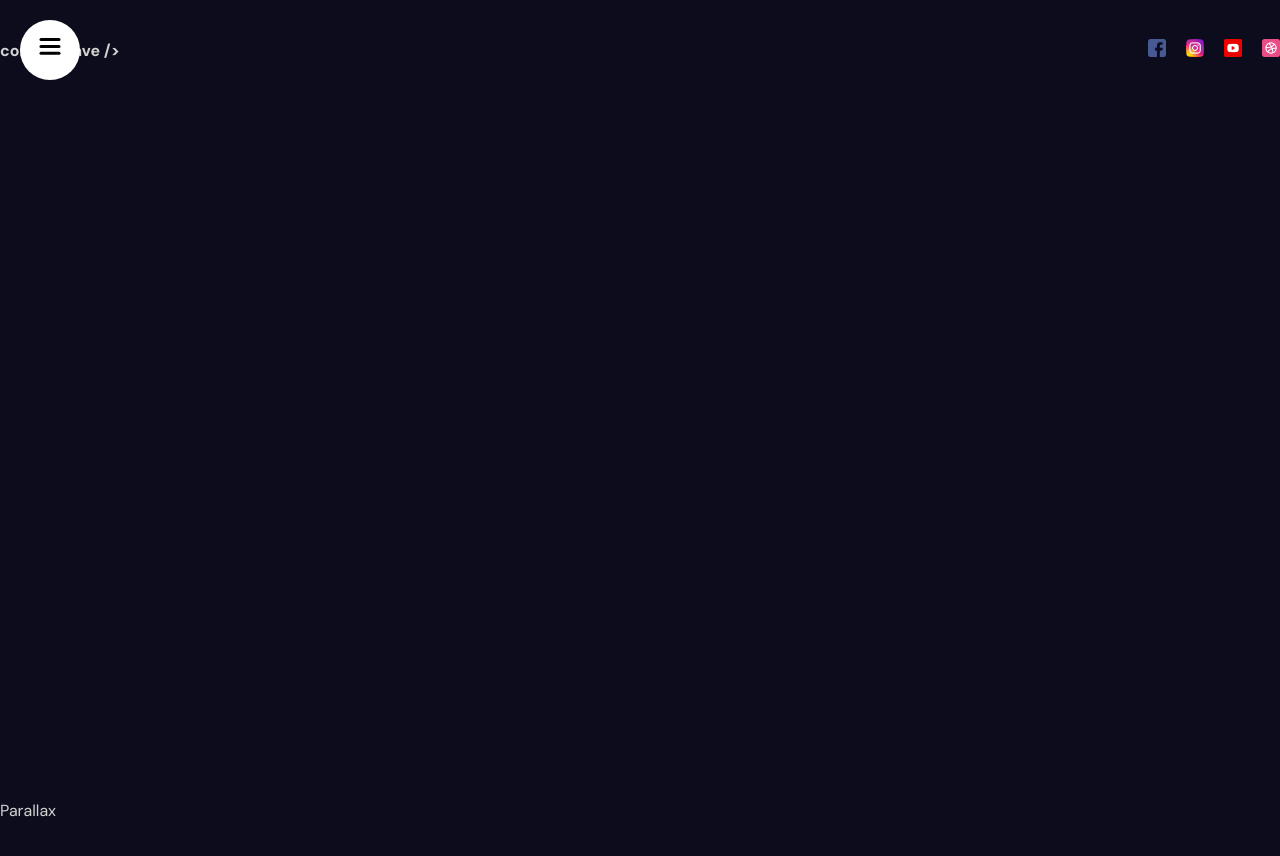
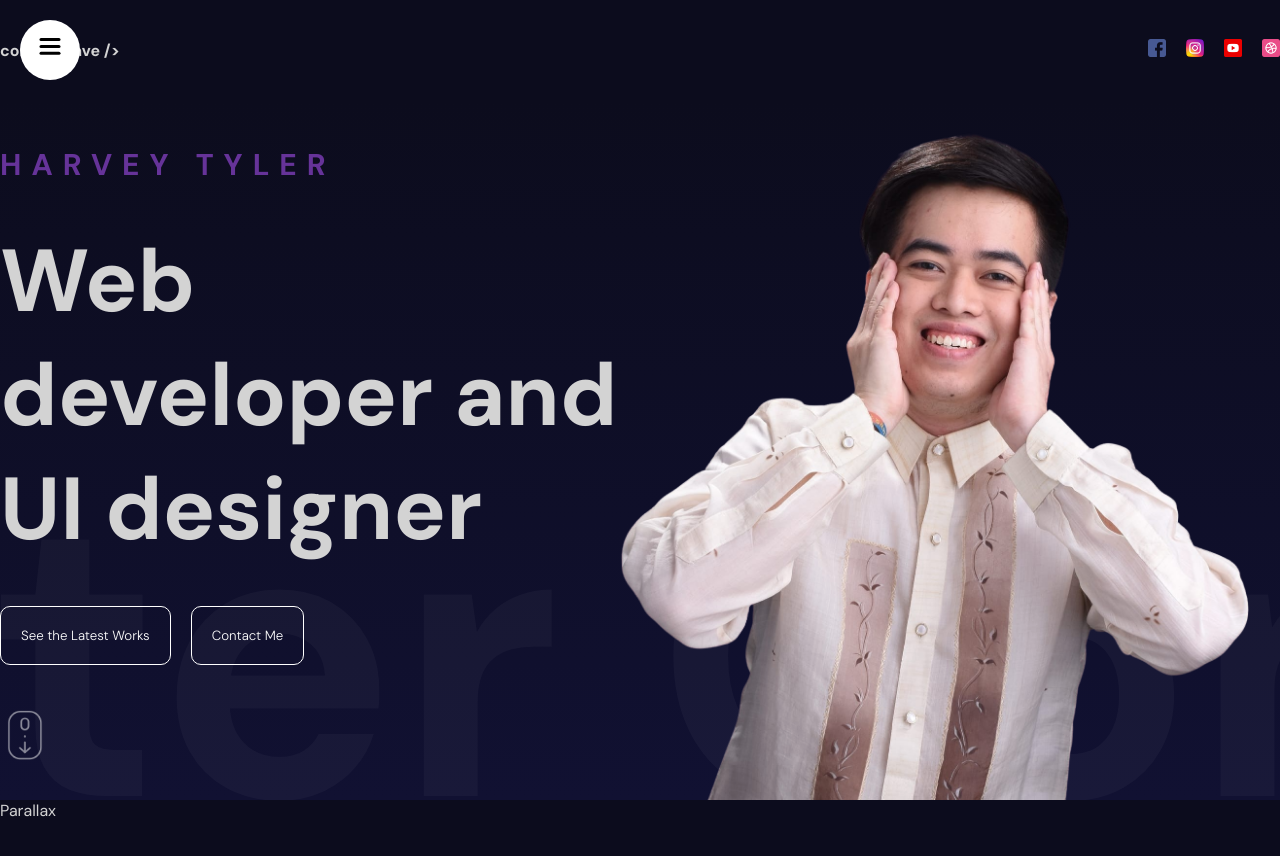
Before and after one commit to davesalvador/davesalvador, a React (Vite) app: page / in a window 1280 px wide. Shown: the top 856 px of the page. Built offline with nearby package versions, Linux system fonts and the light colour scheme.

Commit message:
Hero section

```diff
--- a/src/App.jsx
+++ b/src/App.jsx
@@ -1,11 +1,13 @@
 import "./app.scss";
 import NavBar from "./components/navbar/NavBar";
+import Hero from "./components/hero/Hero";
 
 const App = () => {
   return (
     <div>
       <section id="Homepage">
         <NavBar />
+        <Hero />
       </section>
       <section id="Services">Parallax</section>
       <section>Services</section>
--- /dev/null
+++ b/src/components/hero/Hero.jsx
@@ -0,0 +1,83 @@
+import "./hero.scss";
+import { motion } from "framer-motion";
+
+const textVariants = {
+  initial: {
+    x: -500,
+    opacity: 0,
+  },
+  animate: {
+    x: 0,
+    opacity: 1,
+    transition: {
+      duration: 1,
+      staggerChildren: 0.1,
+    },
+  },
+  scrollButton: {
+    opacity: 0,
+    y: 10,
+    transition: {
+      duration: 2,
+      repeat: Infinity,
+    },
+  },
+};
+const sliderVariants = {
+  initial: {
+    x: 0,
+  },
+  animate: {
+    x: "-220%",
+    transition: {
+      repeat: Infinity,
+      repeatType: "mirror",
+      duration: 20,
+    },
+  },
+};
+
+const Hero = () => {
+  return (
+    <div className="hero">
+      <div className="wrapper">
+        <motion.div
+          className="textContainer"
+          variants={textVariants}
+          initial="initial"
+          animate="animate"
+        >
+          <motion.h2 variants={textVariants}>HARVEY TYLER</motion.h2>
+          <motion.h1 variants={textVariants}>
+            Web developer and UI designer
+          </motion.h1>
+          <motion.div variants={textVariants} className="buttons">
+            <motion.button variants={textVariants}>
+              See the Latest Works
+            </motion.button>
+            <motion.button variants={textVariants}>Contact Me</motion.button>
+          </motion.div>
+          <motion.img
+            variants={textVariants}
+            animate="scrollButton"
+            src="/scroll.png"
+            alt=""
+          />
+        </motion.div>
+      </div>
+      <motion.div
+        className="slidingTextContainer"
+        variants={sliderVariants}
+        initial="initial"
+        animate="animate"
+      >
+        Writer Content Creator Influencer
+      </motion.div>
+      <div className="imageContainer">
+        <img src="/hero.png" alt="" />
+      </div>
+    </div>
+  );
+};
+
+export default Hero;
--- /dev/null
+++ b/src/components/hero/hero.scss
@@ -0,0 +1,71 @@
+.hero {
+  height: calc(100vh - 100px);
+  overflow: hidden;
+  background: linear-gradient(180deg, #0c0c1d, #111132);
+  position: relative;
+
+  .wrapper {
+    max-width: 1366px;
+    height: 100%;
+    margin: auto;
+
+    .textContainer {
+      width: 50%;
+      height: 100%;
+      display: flex;
+      flex-direction: column;
+      justify-content: center;
+      gap: 40px;
+
+      h2 {
+        font-size: 30px;
+        color: rebeccapurple;
+        letter-spacing: 10px;
+      }
+
+      h1 {
+        font-size: 88px;
+      }
+
+      .buttons {
+        button {
+          padding: 20px;
+          border: 1px solid white;
+          border-radius: 10px;
+          background-color: transparent;
+          color: white;
+          margin-right: 20px;
+          cursor: pointer;
+          font-weight: 300;
+        }
+      }
+
+      img {
+        width: 50px;
+      }
+    }
+  }
+
+  .imageContainer {
+    height: 100%;
+    position: absolute;
+    top: 0;
+    right: 0;
+
+    img {
+      width: 100%;
+      height: 100%;
+      object-fit: cover;
+    }
+  }
+
+  .slidingTextContainer {
+    position: absolute;
+    font-size: 50vh;
+    bottom: -120px;
+    white-space: nowrap;
+    color: #ffffff09;
+    width: 50%;
+    font-weight: bold;
+  }
+}
```
Also changed, not shown: public/hero.png.
